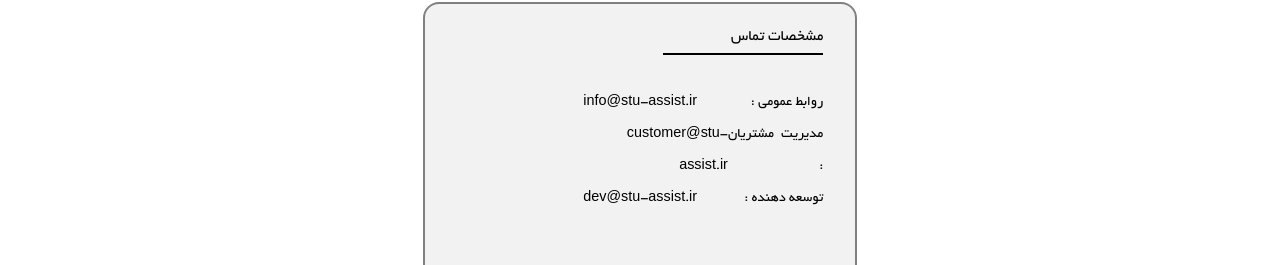
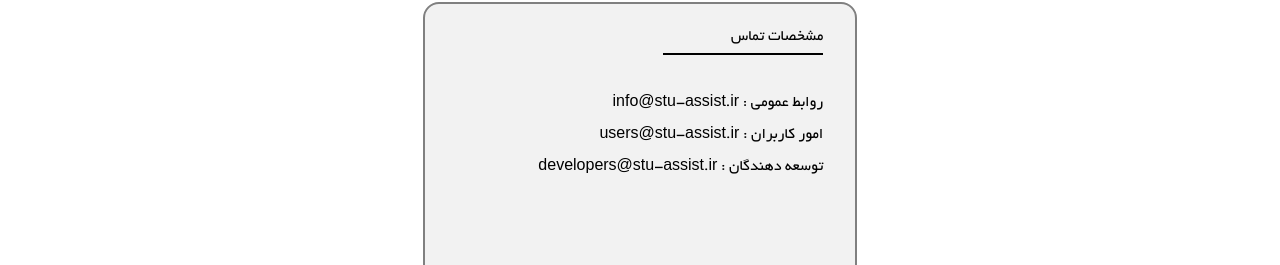
Before and after one commit to mohammadJaliliTorkamani/stu_assist, a React (Create React App) app: page /contact-us in a window 1280 px wide. Shown: the part 287-552 px from the top of the page. Built offline with nearby package versions, Linux system fonts and the light colour scheme.

Commit message:
small UI improves at contact us and home

```diff
--- a/src/components/Header.tsx
+++ b/src/components/Header.tsx
@@ -59,7 +59,7 @@ function Header({ pages, user }: IProps) {
     const [mouseHover, setMouseHover] = useState(false)
     return (
         <Container>
-            <Banner src={"http://wallpaperstock.net/green-gradient-background_wallpapers_43896_852x480.jpg"} />
+            <Banner src={"http://wallpaperstock.net/green-blur_wallpapers_45136_852x480.jpg"} />
             <Bar>
                 <Options>{
                     pages.map(page =>
--- a/src/pages/ContactUs.tsx
+++ b/src/pages/ContactUs.tsx
@@ -1,5 +1,5 @@
 import styled from "@emotion/styled";
-import KeyValuePair from "../components/KeyValuePair";
+import { Link } from "react-router-dom";
 
 const TextContiner = styled.div`
     display: flex;
@@ -7,14 +7,14 @@ const TextContiner = styled.div`
     justify-content: center;
     padding-left: 33%;
     padding-right: 33%;
-    padding-top: 3rem;
-    padding-bottom: 3rem;
     min-height: 40rem;
 `;
 
 const TextBox = styled.div`
     display: flex;
     flex:1;
+    margin-top: 3rem;
+    margin-bottom   : 3rem;
     color: black;
     background: #f2f2f2;
     padding-top: 4%;
@@ -38,14 +38,19 @@ const Separator = styled.div`
 `;
 
 function ContactUs() {
+
+    const methods = [{ label: 'روابط عمومی', emailAddress: 'info@stu-assist.ir' }, { label: 'امور کاربران', emailAddress: 'users@stu-assist.ir' }, { label: 'توسعه دهندگان', emailAddress: 'developers@stu-assist.ir' }]
     return (
         <TextContiner>
             <TextBox>
                 مشخصات تماس
                 <Separator />
-                <KeyValuePair label="روابط عمومی" value="info@stu-assist.ir" color="black" />
-                <KeyValuePair label="مدیریت مشتریان" value="customer@stu-assist.ir" color="black" />
-                <KeyValuePair label="توسعه دهنده" value="dev@stu-assist.ir" color="black" />
+                {
+                    methods.map(method => <Link to={`mailto:${method.emailAddress}`} style={{ textDecoration: 'none', color: 'black' }}>
+                        <div> {method.label} : {method.emailAddress}</div>
+                    </Link >
+                    )
+                }
             </TextBox>
         </TextContiner>
     )
--- a/src/pages/Home.tsx
+++ b/src/pages/Home.tsx
@@ -4,9 +4,8 @@ const homeOptionsContainer = {
     display: 'flex',
     justifyContent: 'space-around',
     alignItems: 'center',
-    background: '#b6d6c2',
-    minHeight: '40rem',
-    backgroundImage: `url("https://via.placeholder.com/500")`,
+    background: '#f5f5f5',
+    minHeight: '40rem'
 }
 
 function Home() {
```
Also changed, not shown: 1 other file (tests, documents, lock files or other folders).
